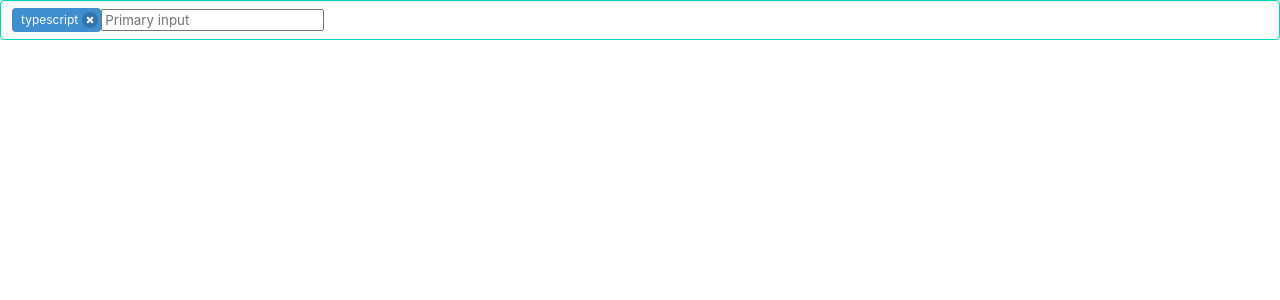
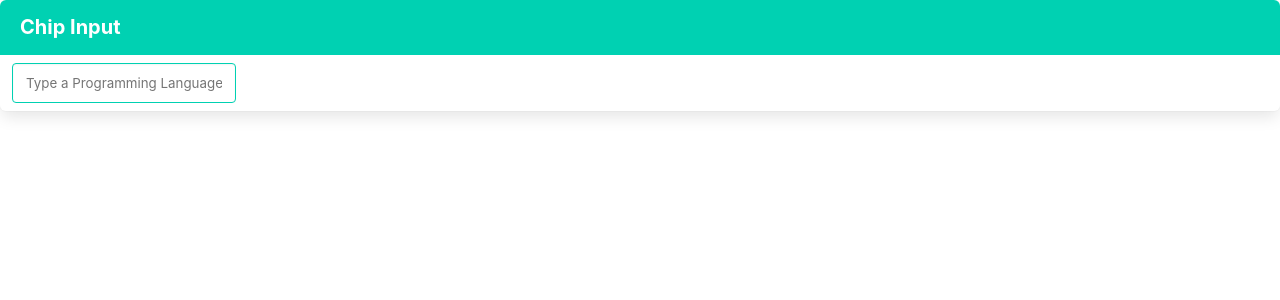
Before and after one commit to shady-abdelhamid/chip-input, an Angular app: page / in a window 1280 px wide. Shown: the top 300 px of the page. Built offline with nearby package versions, Linux system fonts and the light colour scheme.

Commit message:
feat: add chip input component

```diff
--- a/src/app/app.component.html
+++ b/src/app/app.component.html
@@ -1 +1,8 @@
-<chip-input></chip-input>
+<article class="panel is-primary">
+    <p class="panel-heading">
+      Chip Input
+    </p>
+    <div class="panel-block">
+        <chip-input></chip-input>
+    </div>
+  </article>
--- a/src/app/chip-input/chip-input.component.html
+++ b/src/app/chip-input/chip-input.component.html
@@ -1,8 +1,9 @@
-<label class="input is-primary" for="">
-  <span class="tag is-info">
-    typescript
-    <button class="delete is-small"></button>
-  </span>
-
-  <input type="text" placeholder="Primary input" />
+<label class="input is-primary">
+  <ng-container *ngFor="let value of values; index as i">
+    <span class="tag is-primary mr-2">
+      {{value}}
+      <button class="delete is-small" (click)="onClick(i)"></button>
+    </span>
+  </ng-container>
+  <input #textbox type="text" class="chip-input__textbox" placeholder="Type a Programming Language" (keydown.enter)="onEnterKeydown()" />
 </label>
--- a/src/app/chip-input/chip-input.component.scss
+++ b/src/app/chip-input/chip-input.component.scss
@@ -0,0 +1,9 @@
+.chip-input {
+  &__textbox {
+    border: none;
+    width: 200px;
+    &:focus-visible {
+      outline: none;
+    }
+  }
+}
--- a/src/app/chip-input/chip-input.component.ts
+++ b/src/app/chip-input/chip-input.component.ts
@@ -1,4 +1,5 @@
-import { Component, Input, OnInit } from '@angular/core';
+import { Component, ElementRef, Input, OnInit, ViewChild } from '@angular/core';
+import { BrowserModule } from '@angular/platform-browser';
 import { __values } from 'tslib';
 
 @Component({
@@ -6,19 +7,28 @@ import { __values } from 'tslib';
   selector: 'chip-input',
   templateUrl: './chip-input.component.html',
   styleUrls: ['./chip-input.component.scss'],
+  imports: [BrowserModule]
 })
 export class ChipInputComponent implements OnInit {
-  private chipLabels!: string[];
-  @Input() set chips(value: string[]) {
-    this.chipLabels = value;
-    this.unselectedChips = value;
-  };
+  values: string[] = [];
 
-  unselectedChips!: string[];
+
+  @ViewChild('textbox', { static: true }) textbox!: ElementRef;
 
   constructor() { }
 
   ngOnInit(): void {
   }
 
+  onEnterKeydown() {
+    const { value } = this.textbox.nativeElement;
+    this.values.push(value);
+    this.textbox.nativeElement.value = '';
+  }
+
+  /** remove tag when clicked */
+  onClick(index: number) {
+    this.values.splice(index, 1);
+  }
+
 }
```
